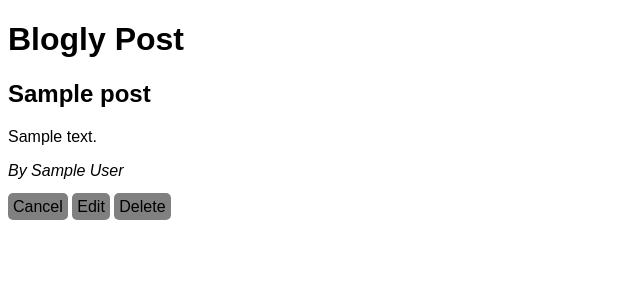
After one commit to zklueh7/blogly, a Flask app: page /posts/1 in a window 1280 px wide. The commit adds this page. Shown: the top 300 px of the page, without its empty margins (0-640 px from the left). Run offline with Flask 3, Linux system fonts and the light colour scheme; tables that the repository leaves empty hold one stand-in row (values such as "Sample post").

Commit message:
complete part 2

```diff
--- a/app.py
+++ b/app.py
@@ -1,7 +1,7 @@
 """Blogly application."""
 
 from flask import Flask, request, render_template,  redirect, flash, session
-from models import db, connect_db, User
+from models import db, connect_db, User, Post
 
 app = Flask(__name__)
 app.app_context().push()
@@ -57,7 +57,7 @@ def user_edit_form(user_id):
 
 @app.route('/users/<user_id>/edit', methods=["POST"])
 def user_edit_form_submit(user_id):
-    """"Show form to edit an existing user"""
+    """Update user info using inputs from form"""
     user = User.query.get(user_id)
 
     user.first_name = request.form["first-name"]
@@ -78,3 +78,53 @@ def delete_user(user_id):
     db.session.commit()
 
     return redirect('/users')
+
+@app.route('/users/<user_id>/posts/new')
+def new_post_form(user_id):
+    """Show the form to add a new post for a given user"""
+    user = User.query.get(user_id)
+    return render_template('new_post_form.html', user=user)
+
+@app.route('/users/<user_id>/posts/new', methods=["POST"])
+def new_post_form_submit(user_id):
+    """Submit new post to database"""
+    user = User.query.get(user_id)
+    title = request.form["title"]
+    content = request.form["content"]
+    new_post = Post(title=title, content=content, user_id=user_id)
+
+    db.session.add(new_post)
+    db.session.commit()
+
+    return render_template('user_detail.html', user=user)
+
+@app.route('/posts/<post_id>')
+def show_post(post_id):
+    """Show a post for post_id"""
+    post = Post.query.get(post_id)
+    return render_template('post_detail.html', post=post)
+
+@app.route('/posts/<post_id>/edit')
+def post_edit_form(post_id):
+    """Show form to edit post"""
+    post = Post.query.get(post_id)
+    return render_template('post_edit_form.html', post=post)
+
+@app.route('/posts/<post_id>/edit', methods=["POST"])
+def post_edit_form_submit(post_id):
+    """Submit post edits to database"""
+    post = Post.query.get(post_id)
+    post.title = request.form["title"]
+    post.content = request.form["content"]
+    db.session.add(post)
+    db.session.commit()
+    return render_template('post_detail.html', post=post)
+
+@app.route('/posts/<post_id>/delete')
+def delete_post(post_id):
+    """Delete a post"""
+    post = Post.query.get(post_id)
+    db.session.delete(post)
+    db.session.commit()
+
+    return redirect('/')
--- a/static/styles.css
+++ b/static/styles.css
@@ -28,8 +28,13 @@ form button {
     margin-bottom: 25px;
 }
 
-img {
+#user-image {
     height: 25%;
     width: 25%;
-    display: inline;
+    position: absolute;
 }
+
+#user-detail-text {
+    position: relative;
+    margin-left: 28%;
+}
--- /dev/null
+++ b/templates/post_detail.html
@@ -0,0 +1,18 @@
+<!DOCTYPE html>
+<html lang="en">
+<head>
+    <meta charset="UTF-8">
+    <meta name="viewport" content="width=device-width, initial-scale=1.0">
+    <title>Post Detail</title>
+    <link rel="stylesheet" href="/static/styles.css">
+</head>
+<body>
+    <h1>Blogly Post</h1>
+    <h2>{{post.title}}</h2>
+    <p>{{post.content}}</p>
+    <i>By {{post.user.first_name}} {{post.user.last_name}}</i> <br> <br>
+    <a href="/" class="button-link">Cancel</a>
+    <a href="/posts/{{post.id}}/edit" class="button-link">Edit</a>
+    <a href="/posts/{{post.id}}/delete" class="button-link">Delete</a>
+</body>
+</html>
```
Also changed, not shown: models.py (+23 -0 lines), templates/new_post_form.html (added, +18 -0 lines), templates/post_edit_form.html (added, +19 -0 lines), templates/user_detail.html (+16 -6 lines).
